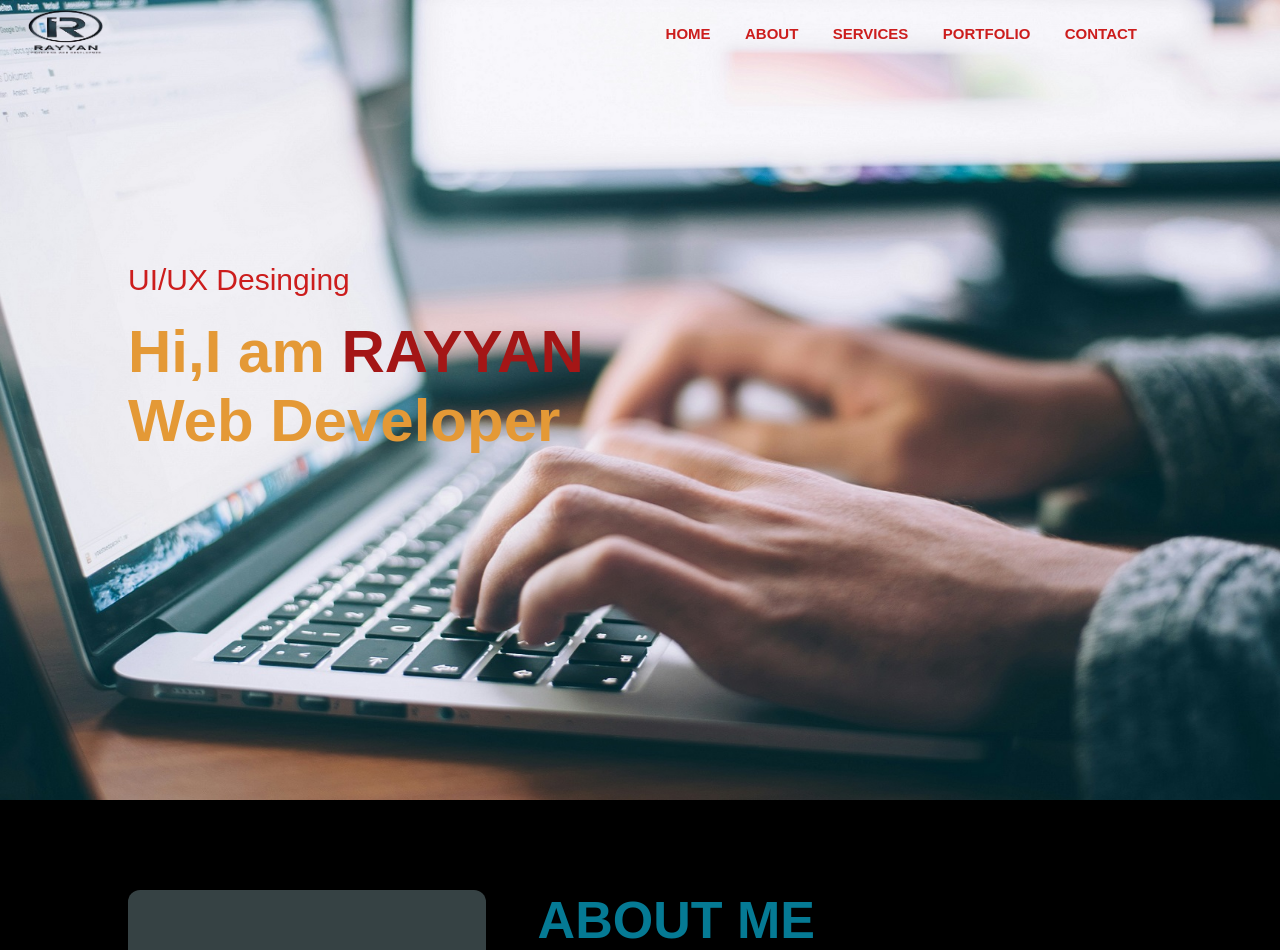
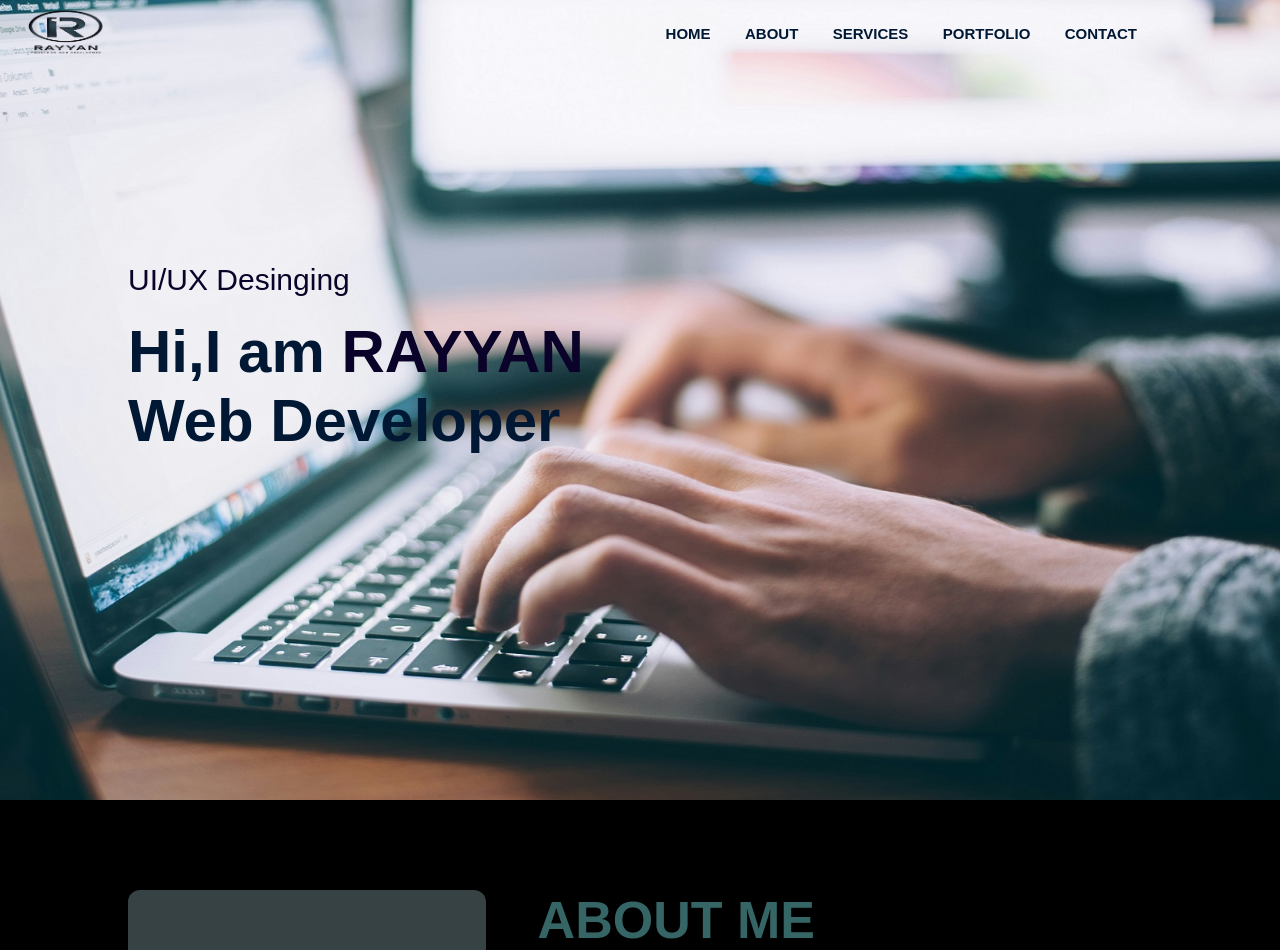
Before and after one commit to RayyanUlHaque1/Portfolio, a plain HTML site: page index.html in a window 1280 px wide. Shown: the top 950 px of the page. Drawn offline with Linux system fonts and the light colour scheme.

Commit message:
Modify some styling

```diff
--- a/css/About.css
+++ b/css/About.css
@@ -22,7 +22,7 @@
     color: rgb(255, 253, 251);
 }
 .subtitle{
-    color: rgb(5, 122, 148);
+    color: rgb(60 112 112 / 90%);
     font-size: 52px;
     font-weight: 600;
     font-family: 'poppins',sans-serif;
--- a/css/Services.css
+++ b/css/Services.css
@@ -25,7 +25,7 @@
     font-size:32px;
     font-weight: 400;
     margin-bottom: 25px;
-    color: aqua;
+    color:#858e95;
 
 }
 .services-list div a{
--- a/css/style.css
+++ b/css/style.css
@@ -20,7 +20,7 @@ body{
 
 }
 .header-text p{
-    color: #cc1d1d;
+    color: #0b0229;
 }
 .container{
     padding: 10px 10%;
@@ -45,7 +45,7 @@ nav ul li{
 }
 nav ul li a{
     text-decoration: none;
-    color: #cc1d1d;
+    color: #001834;
     font-size:15px;
     position: relative;
     font-weight: 600;
@@ -57,7 +57,7 @@ nav ul li a::after{
     position: absolute;
     left: 0;
     bottom: -6px;
-    background: rgb(212, 33, 33);
+    background:#0b0229;
     transition: 0.5s;
 }
 nav ul li a:hover::after{
@@ -66,7 +66,7 @@ nav ul li a:hover::after{
     font-size: 0.9rem;
 }
 nav ul li a:hover{
-    color:rgb(212, 33, 33);
+    color:#0b0229;
 transition: 0.5s;
 }
 .header-text{
@@ -74,12 +74,14 @@ transition: 0.5s;
     font-size: 30px;
 }
 .header-text h1{
-    color: rgb(228, 153, 54);
+
+    color:#001834;
     font-size: 60px;
     margin-top: 20px;
 }
 .header-text h1 span{
-    color: rgb(164, 22, 22);
+
+    color: #0b0229;
 }
 nav .fa-solid{
     display: none;
@@ -102,7 +104,7 @@ nav .fa-solid{
     font-size: 30px;
 }
 nav ul{
-    background-color: rgb(203, 132, 40);
+    background-color:#efc1c1;
     position: fixed;
     top: 0;
     right: -200px;
```
